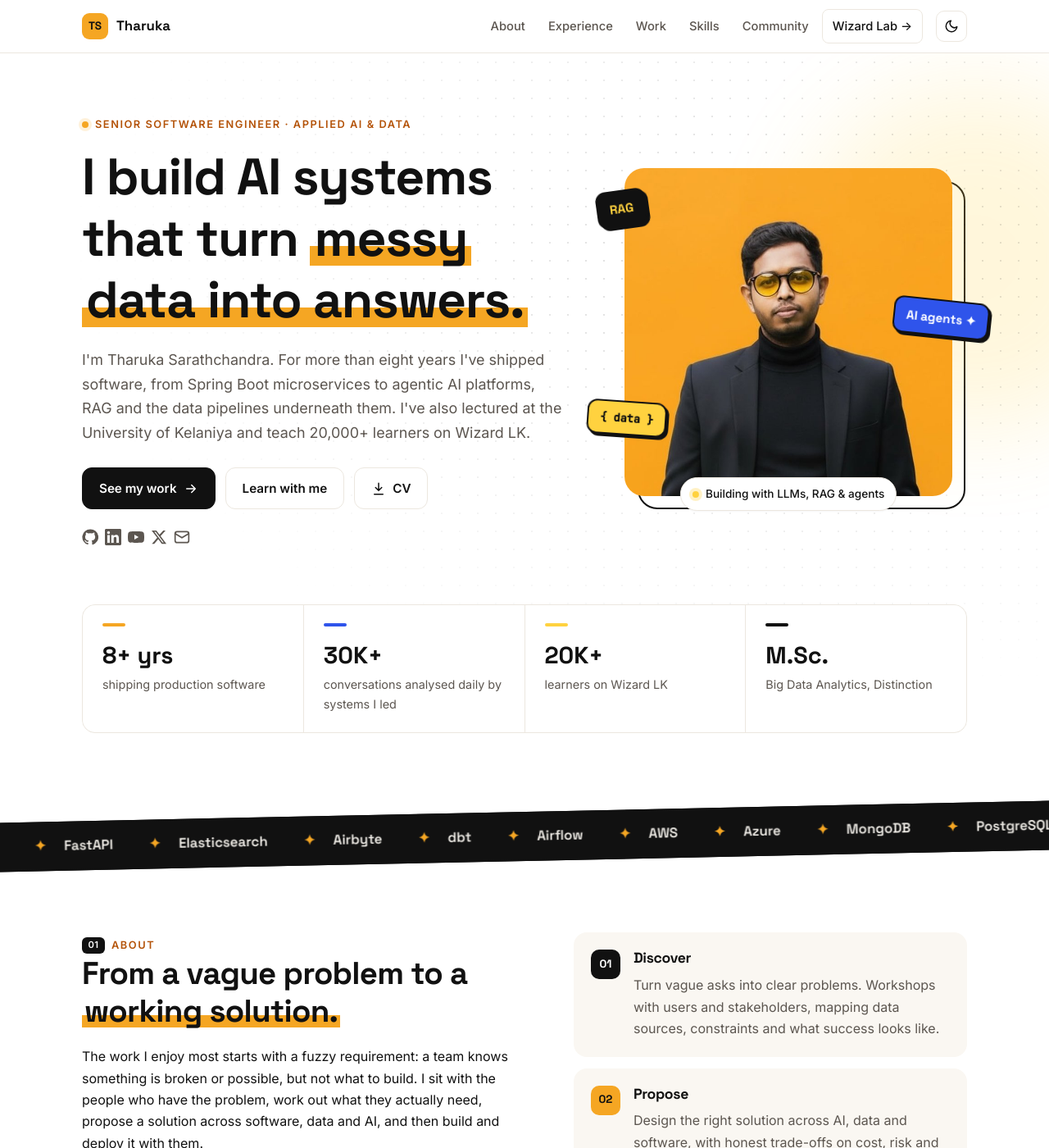
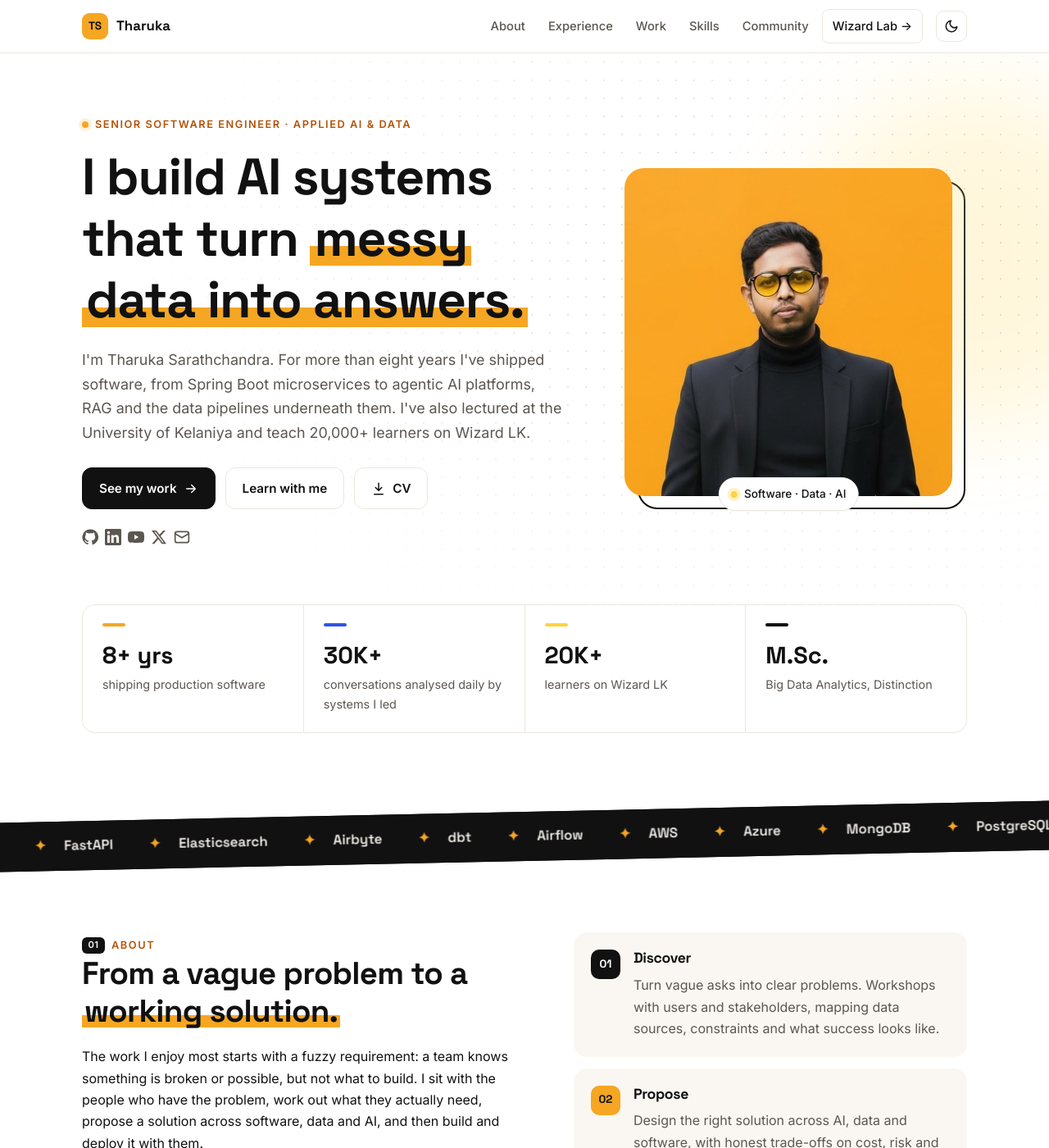
Before and after one commit to TharukaVishwajith/tharukavishwajith.github.io, a Jekyll site: the page built from index.html, in a window 1280 px wide and 1400 px high. Shown: the whole window at 82% size. Built offline with Jekyll 4.4.1, drawn with Linux system fonts in a browser that asks for light colours.

Commit message:
Remove topic stickers from the hero photo
Drop the RAG / AI agents / { data } stickers and broaden the photo badge to
"Software · Data · AI" so the hero doesn't narrow what the work covers.

Co-Authored-By: Claude Opus 5.5 <noreply@anthropic.com>
Claude-Session: https://claude.ai/code/session_013yGcBE4LTnHEs2Voa2Evx5

```diff
--- a/assets/css/site.css
+++ b/assets/css/site.css
@@ -18,18 +18,7 @@
   content: ""; position: absolute; inset: 0; border-radius: 24px; border: 2px solid var(--text);
   transform: translate(16px, 16px); z-index: -1;
 }
-.sticker {
-  position: absolute; font-family: var(--font-display); font-weight: 700; font-size: 0.95rem; padding: 8px 14px;
-  border-radius: 12px; border: 2px solid var(--text); box-shadow: 3px 3px 0 var(--text); white-space: nowrap;
-  animation: bob 5s ease-in-out infinite;
-}
-.sticker-rag { top: 28px; left: -34px; background: var(--text); color: var(--yellow); --r: -8deg; }
-.sticker-agents { top: 42%; right: -44px; background: var(--pop); color: var(--pop-ink); --r: 6deg; animation-delay: -1.6s; }
-.sticker-data { bottom: 70px; left: -46px; background: var(--yellow); color: #111; font-family: var(--font-mono); font-size: 0.85rem; --r: 4deg; animation-delay: -3.2s; }
-@keyframes bob {
-  0%, 100% { transform: rotate(var(--r)) translateY(0); }
-  50% { transform: rotate(var(--r)) translateY(-8px); }
-}
+
 .portrait img {
   width: min(400px, 80vw); height: auto; aspect-ratio: 1; object-fit: cover; border-radius: 24px;
   background: var(--brand);
@@ -182,7 +171,6 @@ main { overflow-x: clip; }
 .js-reveal .reveal.in { opacity: 1; transform: none; }
 
 @media (max-width: 960px) {
-  .sticker-rag { left: -8px; } .sticker-agents { right: -12px; } .sticker-data { left: -14px; }
   .hero-grid, .about-grid, .skills-grid, .learn-cta { grid-template-columns: 1fr; }
   .portrait { order: -1; }
   .stats { grid-template-columns: repeat(2, 1fr); }
--- a/index.html
+++ b/index.html
@@ -41,10 +41,7 @@ title: Tharuka Sarathchandra · AI & Data Engineer
         </div>
         <div class="portrait">
           <img src="{{ '/images/profile.jpg' | relative_url }}" alt="Portrait of Tharuka Sarathchandra" width="360" height="360">
-          <span class="sticker sticker-rag" aria-hidden="true">RAG</span>
-          <span class="sticker sticker-agents" aria-hidden="true">AI agents ✦</span>
-          <span class="sticker sticker-data" aria-hidden="true">{ data }</span>
-          <div class="portrait-badge"><span class="dot"></span> Building with LLMs, RAG & agents</div>
+          <div class="portrait-badge"><span class="dot"></span> Software · Data · AI</div>
         </div>
       </div>
       <div class="container">
```
